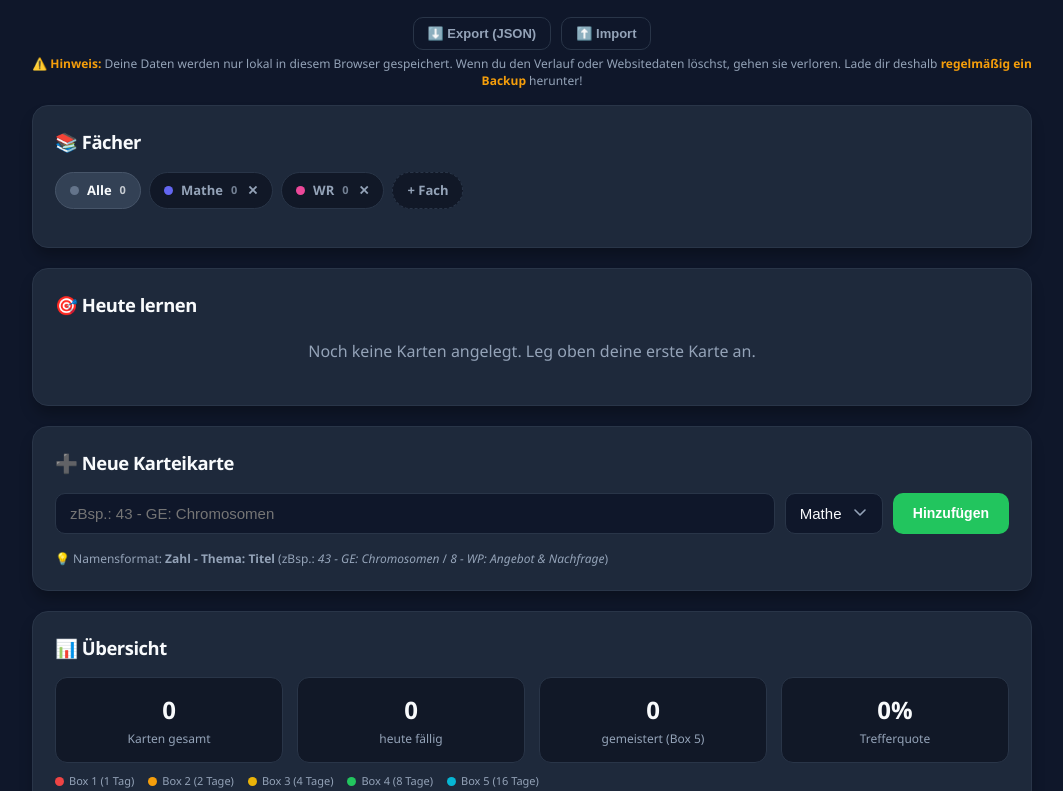
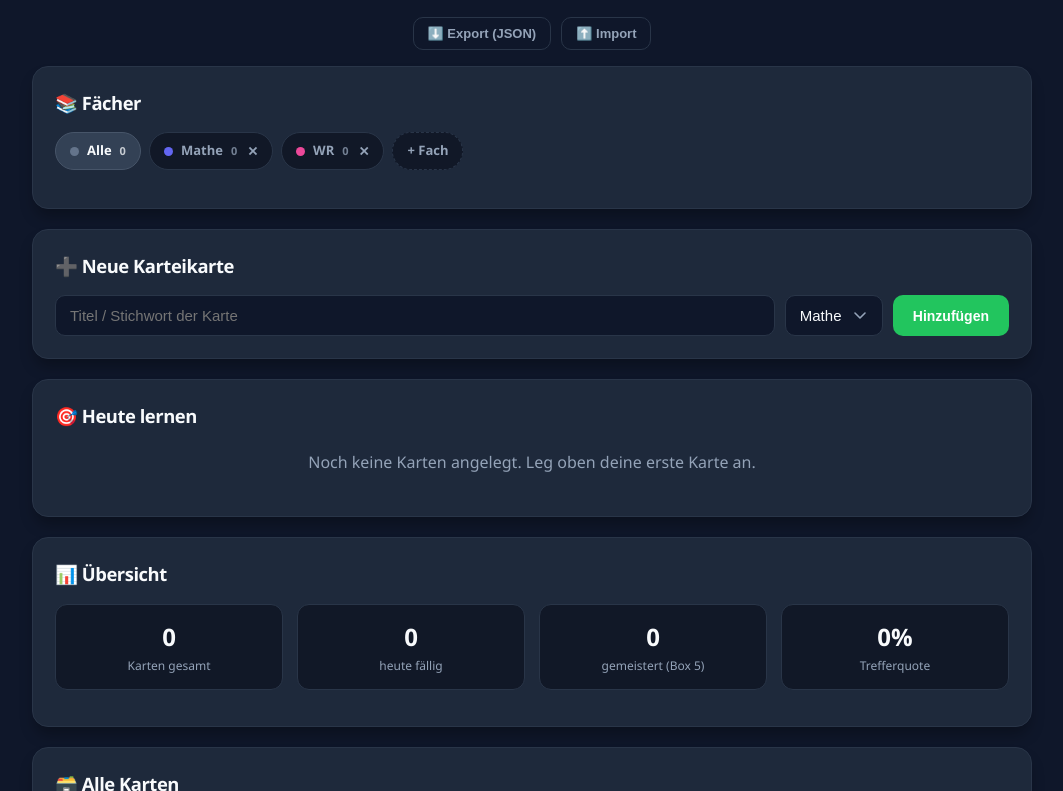
Before and after one commit to CodeByJayson/karteikarten, a plain HTML site: page index.html in a window 1280 px wide. Shown: the part 161-952 px from the top of the page, without its empty margins (108-1171 px from the left). Drawn offline with Linux system fonts and the light colour scheme.

Commit message:
Update index.html

```diff
--- a/index.html
+++ b/index.html
@@ -58,16 +58,8 @@ h1{ font-size:2rem; margin-bottom:4px; }
   margin-top:10px;
 }
 
-.backup-bar{ display:flex; justify-content:center; gap:10px; flex-wrap:wrap; margin-bottom:6px; }
+.backup-bar{ display:flex; justify-content:center; gap:10px; flex-wrap:wrap; margin-bottom:16px; }
 .backup-bar button{ font-size:13px; padding:8px 14px; }
-.backup-note{
-  text-align:center;
-  font-size:12px;
-  color:var(--text-muted);
-  margin-bottom:16px;
-  line-height:1.4;
-}
-.backup-note strong{ color:#f59e0b; }
 #backup-status{ text-align:center; font-size:13px; font-weight:600; margin-bottom:10px; min-height:0; }
 #backup-status.success{ color:#6ee7b7; }
 #backup-status.error{ color:var(--danger-color); }
@@ -166,7 +158,6 @@ button.ghost:hover{ background:#334155; color:var(--text-main); }
 
 .form-group{ display:flex; gap:10px; flex-wrap:wrap; }
 .form-group input{ flex:1; min-width:140px; }
-.input-hint{ display:block; width:100%; font-size:12px; color:var(--text-muted); margin-top:6px; }
 @media (max-width:600px){ .form-group{ flex-direction:column; } .form-group input{ width:100%; } }
 
 /* Stats */
@@ -221,6 +212,8 @@ button.ghost:hover{ background:#334155; color:var(--text-main); }
 .review-actions button{ font-size:15px; padding:14px 26px; min-width:130px; }
 .flashcard-wrong-btn{ background:transparent; border:1px solid var(--danger-color); color:var(--danger-color); }
 .flashcard-wrong-btn:hover{ background-color:var(--danger-color); color:white; }
+.flashcard-partial-btn{ background:transparent; border:1px solid var(--box2); color:var(--box2); }
+.flashcard-partial-btn:hover{ background-color:var(--box2); color:#1e293b; }
 .flashcard-correct-btn{ background-color:var(--study-color); }
 .flashcard-correct-btn:hover{ background-color:var(--study-color-2); }
 
@@ -292,9 +285,25 @@ button.ghost:hover{ background:#334155; color:var(--text-main); }
 .modal-box .form-group{ margin-bottom:14px; }
 .modal-actions{ display:flex; gap:10px; justify-content:flex-end; margin-top:6px; }
 
-.sr-legend{ display:flex; gap:14px; flex-wrap:wrap; font-size:11px; color:var(--text-muted); margin-top:10px; }
-.sr-legend span{ display:flex; align-items:center; gap:5px; }
-.sr-legend .dot{ width:9px; height:9px; border-radius:50%; }
+.box-dist{ display:flex; flex-direction:column; gap:10px; margin-top:14px; }
+.box-dist-row{ display:flex; align-items:center; gap:12px; }
+.box-dist-label{ width:100px; flex-shrink:0; font-size:12px; font-weight:700; color:var(--text-muted); }
+.box-dist-track{
+  flex:1;
+  height:16px;
+  background:var(--card-bg-soft);
+  border:1px solid var(--border-color);
+  border-radius:9999px;
+  overflow:hidden;
+  position:relative;
+}
+.box-dist-fill{
+  height:100%;
+  border-radius:9999px;
+  transition:width .4s cubic-bezier(.4,0,.2,1);
+  min-width:2px;
+}
+.box-dist-count{ width:34px; flex-shrink:0; text-align:right; font-size:13px; font-weight:700; }
 </style>
 </head>
 <body>
@@ -310,11 +319,9 @@ button.ghost:hover{ background:#334155; color:var(--text-main); }
     <button class="ghost" id="import-btn">⬆️ Import</button>
     <input type="file" id="import-file" accept="application/json" style="display:none;">
   </div>
-  <div class="backup-note">
-    <strong>⚠️ Hinweis:</strong> Deine Daten werden nur lokal in diesem Browser gespeichert. Wenn du den Verlauf oder Websitedaten löschst, gehen sie verloren. Lade dir deshalb <strong>regelmäßig ein Backup</strong> herunter!
-  </div>
   <div id="backup-status"></div>
 
+  <!-- Fächer -->
   <div class="card">
     <h2>📚 Fächer</h2>
     <div class="subject-bar" id="subject-bar"></div>
@@ -325,35 +332,30 @@ button.ghost:hover{ background:#334155; color:var(--text-main); }
     </div>
   </div>
 
+  <!-- Karte hinzufügen -->
   <div class="card">
-    <h2>🎯 Heute lernen <span class="h2-sub" id="due-count-label"></span></h2>
+    <h2>➕ Neue Karteikarte</h2>
+    <div class="form-group">
+      <input type="text" id="new-card-input" placeholder="Titel / Stichwort der Karte">
+      <select id="new-card-subject"></select>
+      <button id="add-card-btn">Hinzufügen</button>
+    </div>
+  </div>
+
+  <!-- Heute lernen -->
+  <div class="card">
+    <h2>🎯 Heute lernen <span class="h2-sub" id="due-count-label"></span><span class="h2-sub" id="today-tally-label" style="color:#86efac;"></span></h2>
     <div id="review-area"></div>
   </div>
 
-  <div class="card">
-    <h2>➕ Neue Karteikarte</h2>
-    <div class="form-group">
-      <input type="text" id="new-card-input" placeholder="zBsp.: 43 - GE: Chromosomen">
-      <select id="new-card-subject"></select>
-      <button id="add-card-btn">Hinzufügen</button>
-      <small class="input-hint">💡 Namensformat: <strong>Zahl - Thema: Titel</strong> (zBsp.: <em>43 - GE: Chromosomen</em> / <em>8 - WP: Angebot & Nachfrage</em>)</small>
-    </div>
-  </div>
-
-
-
+  <!-- Übersicht / Stats -->
   <div class="card">
     <h2>📊 Übersicht</h2>
     <div class="stats-row" id="stats-row"></div>
-    <div class="sr-legend">
-      <span><span class="dot" style="background:var(--box1)"></span>Box 1 (1 Tag)</span>
-      <span><span class="dot" style="background:var(--box2)"></span>Box 2 (2 Tage)</span>
-      <span><span class="dot" style="background:var(--box3)"></span>Box 3 (4 Tage)</span>
-      <span><span class="dot" style="background:var(--box4)"></span>Box 4 (8 Tage)</span>
-      <span><span class="dot" style="background:var(--box5)"></span>Box 5 (16 Tage)</span>
-    </div>
+    <div class="box-dist" id="box-dist"></div>
   </div>
 
+  <!-- Alle Karten -->
   <div class="card">
     <h2>🗃️ Alle Karten</h2>
     <div class="filter-row" id="filter-row"></div>
```
